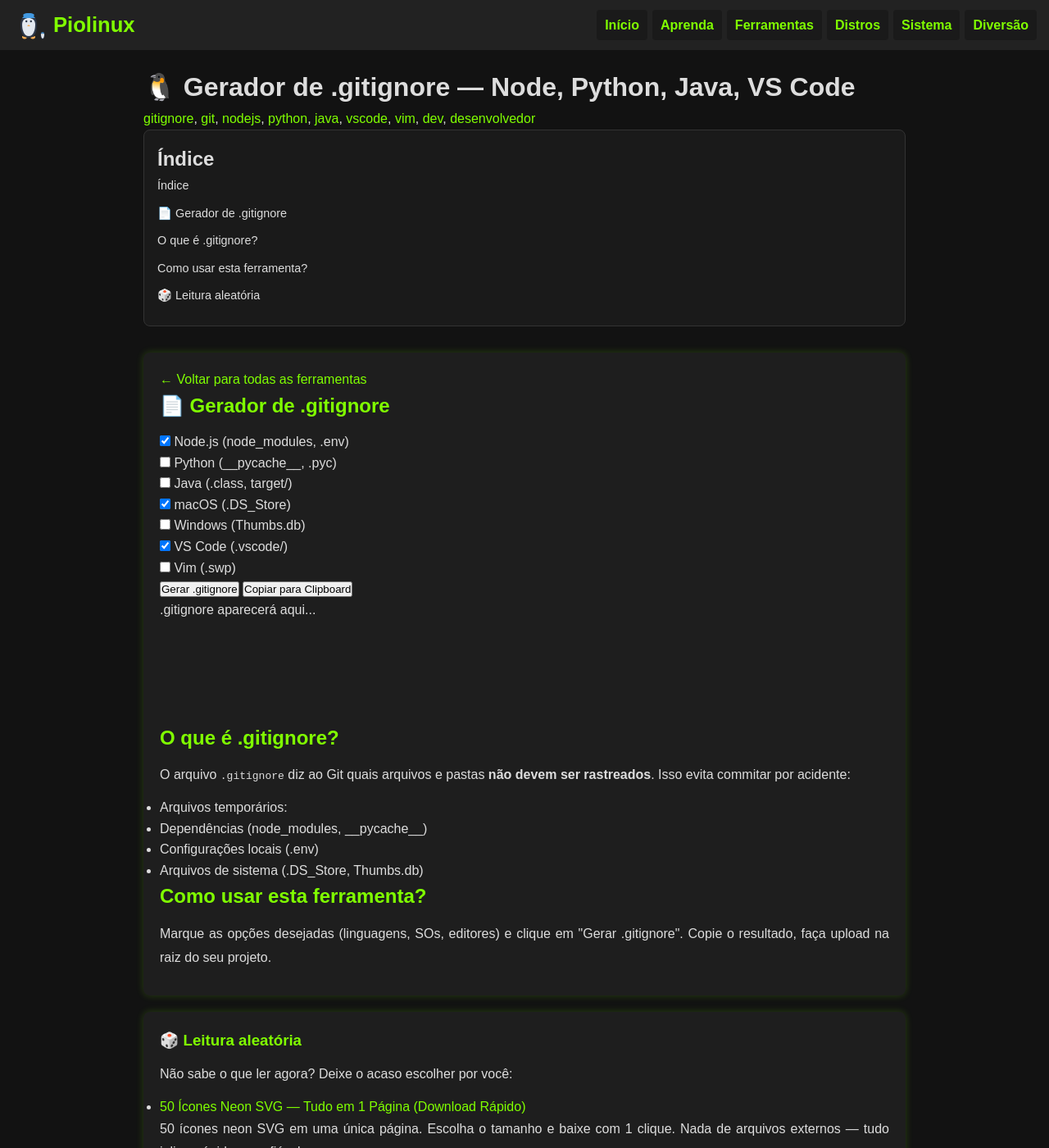
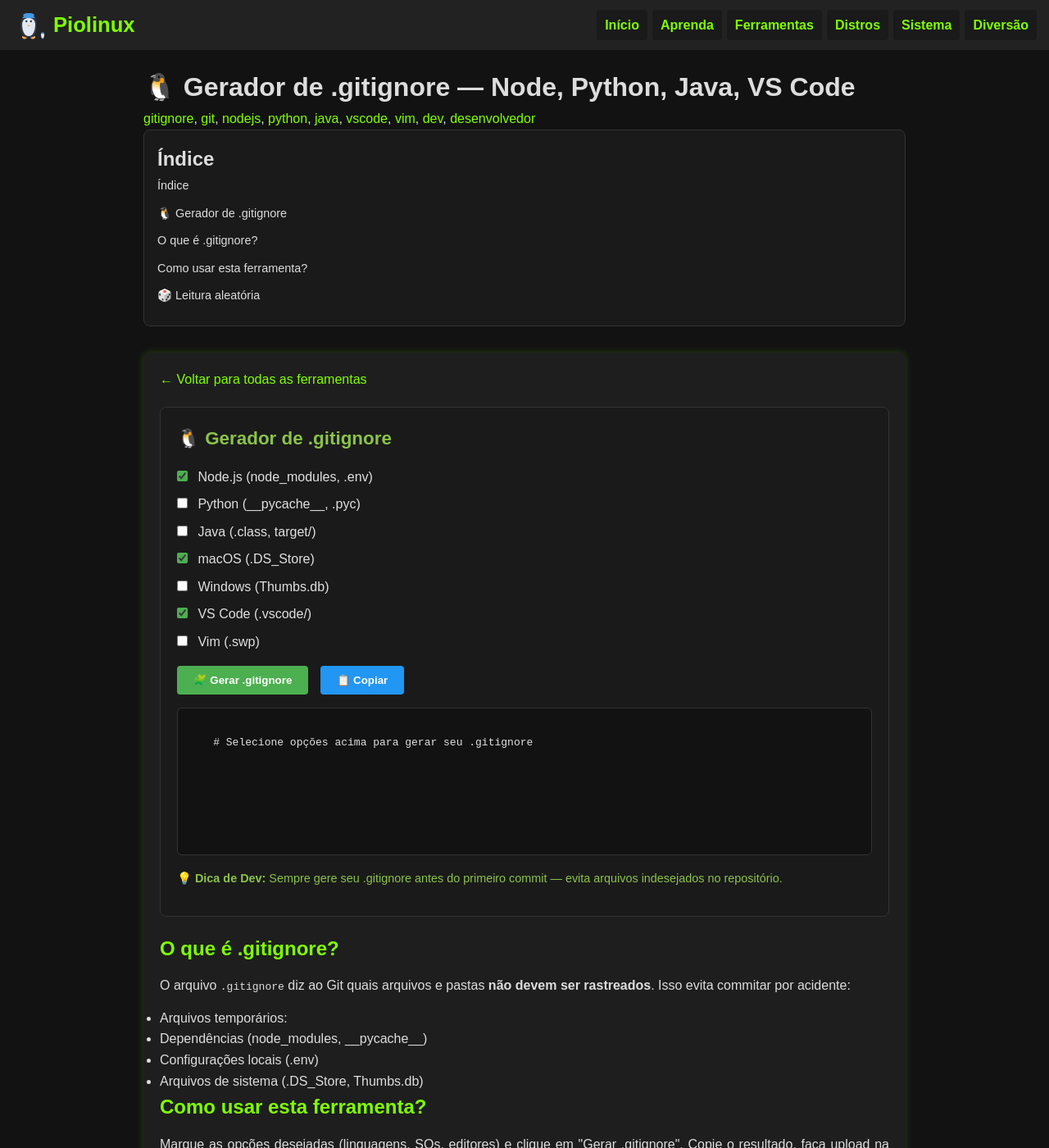
Before and after one commit to Piolinux/piolinux-site, a Jekyll site: the page built from _pages/tools/gitignore-generator.html, in a window 1280 px wide and 1400 px high. Shown: the whole window at 82% size. Built offline with Jekyll 4.4.1, drawn with Linux system fonts in a browser that asks for light colours.

Commit message:
Update gitignore-generator.html

```diff
--- a/_includes/tool-templates/gitignore-generator.html
+++ b/_includes/tool-templates/gitignore-generator.html
@@ -1,18 +1,54 @@
 <!-- ============= 📄 GERADOR DE .GITIGNORE ============= -->
-<div class="tool-container" id="gitignore-generator">
-  <h2 class="tool-title">📄 Gerador de .gitignore</h2>
-  <div>
-    <label><input type="checkbox" id="langNode" checked /> Node.js (node_modules, .env)</label><br>
-    <label><input type="checkbox" id="langPython" /> Python (__pycache__, .pyc)</label><br>
-    <label><input type="checkbox" id="langJava" /> Java (.class, target/)</label><br>
-    <label><input type="checkbox" id="osMac" checked /> macOS (.DS_Store)</label><br>
-    <label><input type="checkbox" id="osWindows" /> Windows (Thumbs.db)</label><br>
-    <label><input type="checkbox" id="editorVscode" checked /> VS Code (.vscode/)</label><br>
-    <label><input type="checkbox" id="editorVim" /> Vim (.swp)</label><br>
+<div class="tool-container" id="gitignore-generator" style="background: #1a1a1a; padding: 20px; border-radius: 8px; border: 1px solid #333; margin: 20px 0;">
+  <h2 class="tool-title" style="color: #8bc34a; margin-top: 0; font-size: 1.4em;">🐧 Gerador de .gitignore</h2>
+
+  <div style="margin: 16px 0;">
+    <label style="display: block; margin: 8px 0; color: #e0e0e0;">
+      <input type="checkbox" id="langNode" checked style="margin-right: 8px; accent-color: #4caf50;" />
+      Node.js (node_modules, .env)
+    </label>
+    <label style="display: block; margin: 8px 0; color: #e0e0e0;">
+      <input type="checkbox" id="langPython" style="margin-right: 8px; accent-color: #4caf50;" />
+      Python (__pycache__, .pyc)
+    </label>
+    <label style="display: block; margin: 8px 0; color: #e0e0e0;">
+      <input type="checkbox" id="langJava" style="margin-right: 8px; accent-color: #4caf50;" />
+      Java (.class, target/)
+    </label>
+    <label style="display: block; margin: 8px 0; color: #e0e0e0;">
+      <input type="checkbox" id="osMac" checked style="margin-right: 8px; accent-color: #4caf50;" />
+      macOS (.DS_Store)
+    </label>
+    <label style="display: block; margin: 8px 0; color: #e0e0e0;">
+      <input type="checkbox" id="osWindows" style="margin-right: 8px; accent-color: #4caf50;" />
+      Windows (Thumbs.db)
+    </label>
+    <label style="display: block; margin: 8px 0; color: #e0e0e0;">
+      <input type="checkbox" id="editorVscode" checked style="margin-right: 8px; accent-color: #4caf50;" />
+      VS Code (.vscode/)
+    </label>
+    <label style="display: block; margin: 8px 0; color: #e0e0e0;">
+      <input type="checkbox" id="editorVim" style="margin-right: 8px; accent-color: #4caf50;" />
+      Vim (.swp)
+    </label>
   </div>
-  <button class="tool-button" onclick="generateGitignore()">Gerar .gitignore</button>
-  <button class="tool-button" onclick="copyGitignore()">Copiar para Clipboard</button>
-  <div id="gitignoreResult" class="tool-output" style="height: 150px; overflow-y: auto;">.gitignore aparecerá aqui...</div>
+
+  <div style="margin: 16px 0;">
+    <button class="tool-button" onclick="generateGitignore()" style="background: #4caf50; color: white; border: none; padding: 10px 20px; margin-right: 10px; border-radius: 4px; cursor: pointer; font-weight: bold;">
+      🧩 Gerar .gitignore
+    </button>
+    <button class="tool-button" onclick="copyGitignore()" style="background: #2196F3; color: white; border: none; padding: 10px 20px; border-radius: 4px; cursor: pointer; font-weight: bold;">
+      📋 Copiar
+    </button>
+  </div>
+
+  <div id="gitignoreResult" class="tool-output" style="height: 180px; overflow-y: auto; background: #121212; color: #e0e0e0; padding: 12px; border-radius: 6px; font-family: monospace; white-space: pre-wrap; margin-top: 16px; border: 1px solid #333;">
+    # Selecione opções acima para gerar seu .gitignore
+  </div>
+
+  <p style="font-size: 0.9em; color: #8bc34a; margin-top: 16px;">
+    💡 <strong>Dica de Dev:</strong> Sempre gere seu .gitignore antes do primeiro commit — evita arquivos indesejados no repositório.
+  </p>
 </div>
 
 <script>
@@ -39,7 +75,7 @@ function generateGitignore() {
   if (document.getElementById('editorVim').checked) {
     content += '\n# Vim\n*.swp\n*.swo\n';
   }
-  document.getElementById('gitignoreResult').innerText = content.trim() || '# Selecione opções acima';
+  document.getElementById('gitignoreResult').innerText = content.trim() || '# Selecione opções acima para gerar seu .gitignore';
 }
 
 function copyGitignore() {
```
